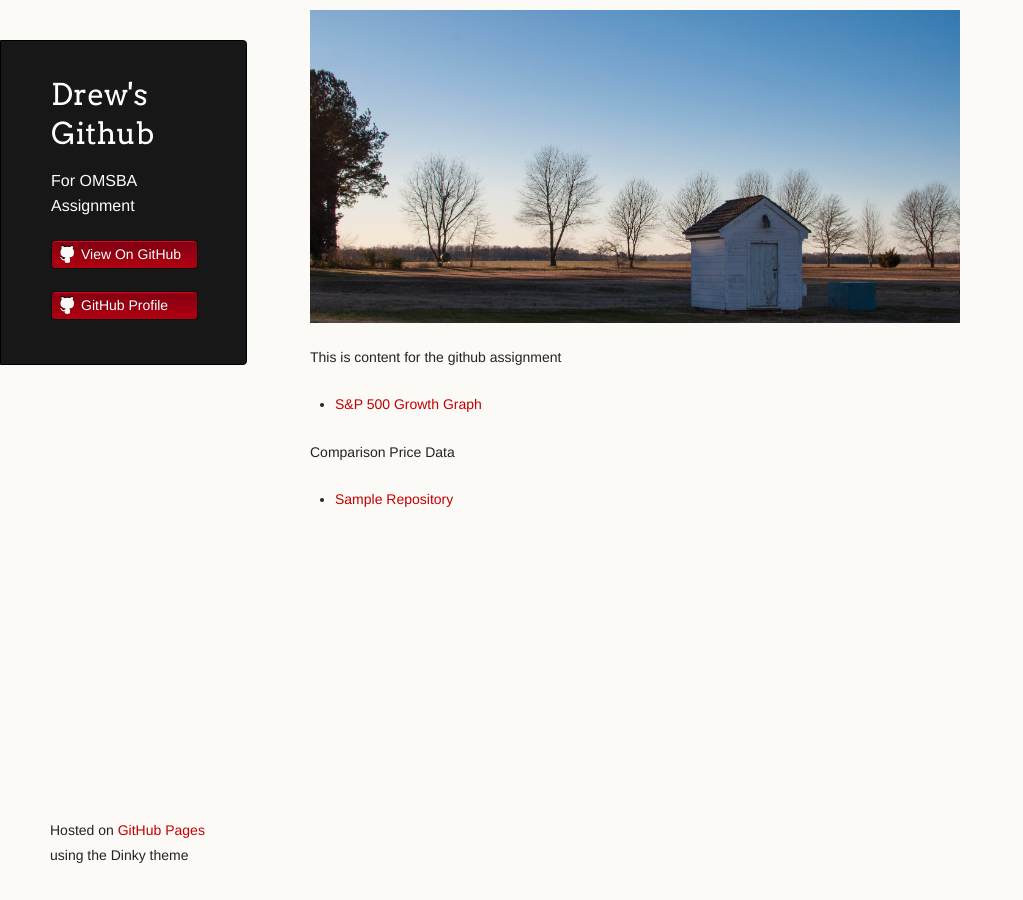
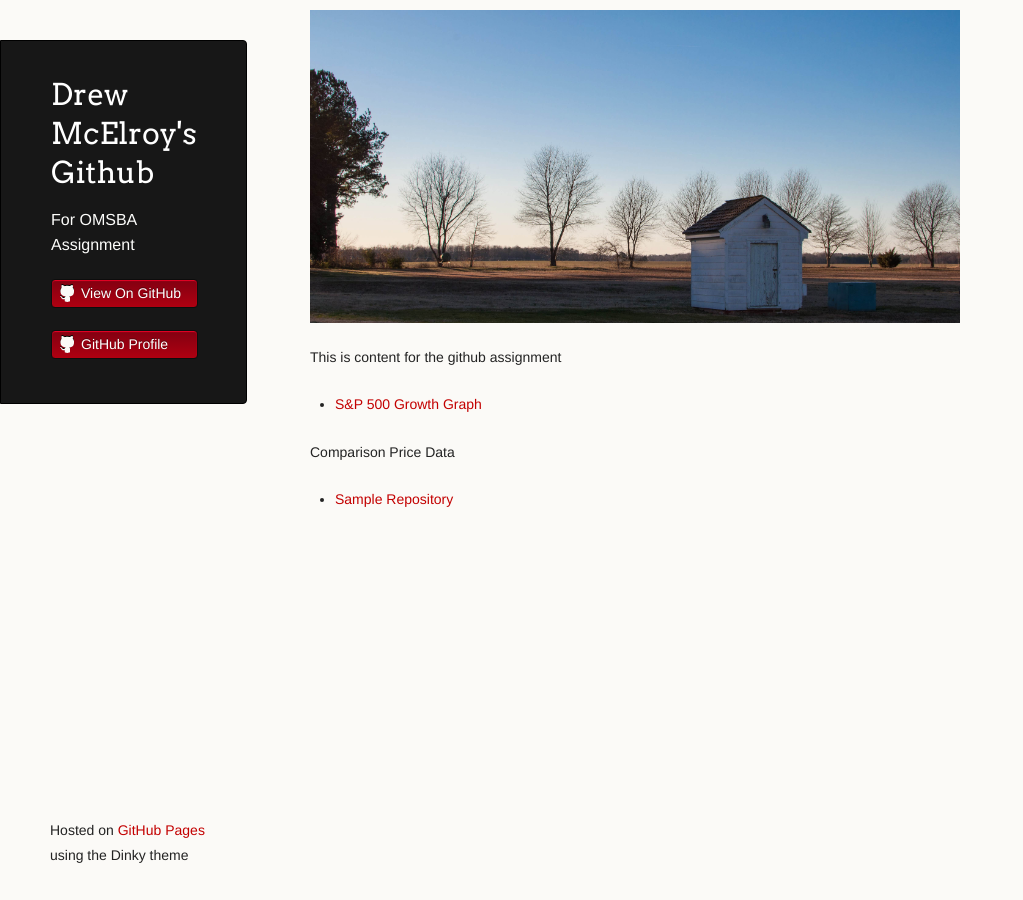
Before and after one commit to jaroo207/jaroo207.github.io, a Jekyll site: the page built from index.md, in a window 1280 px wide. Shown: the whole page, without its empty margins (0-1023 px from the left). Built offline with Jekyll 4.4.1, drawn with Linux system fonts in a browser that asks for light colours; our own code applies the rules of GitHub Pages for plain Markdown files.

Commit message:
Update _config.yml

```diff
--- a/_config.yml
+++ b/_config.yml
@@ -1,4 +1,4 @@
-title: Drew's Github
+title: Drew McElroy's Github
 description: For OMSBA Assignment
 show_downloads: false
 google_analytics:
```
